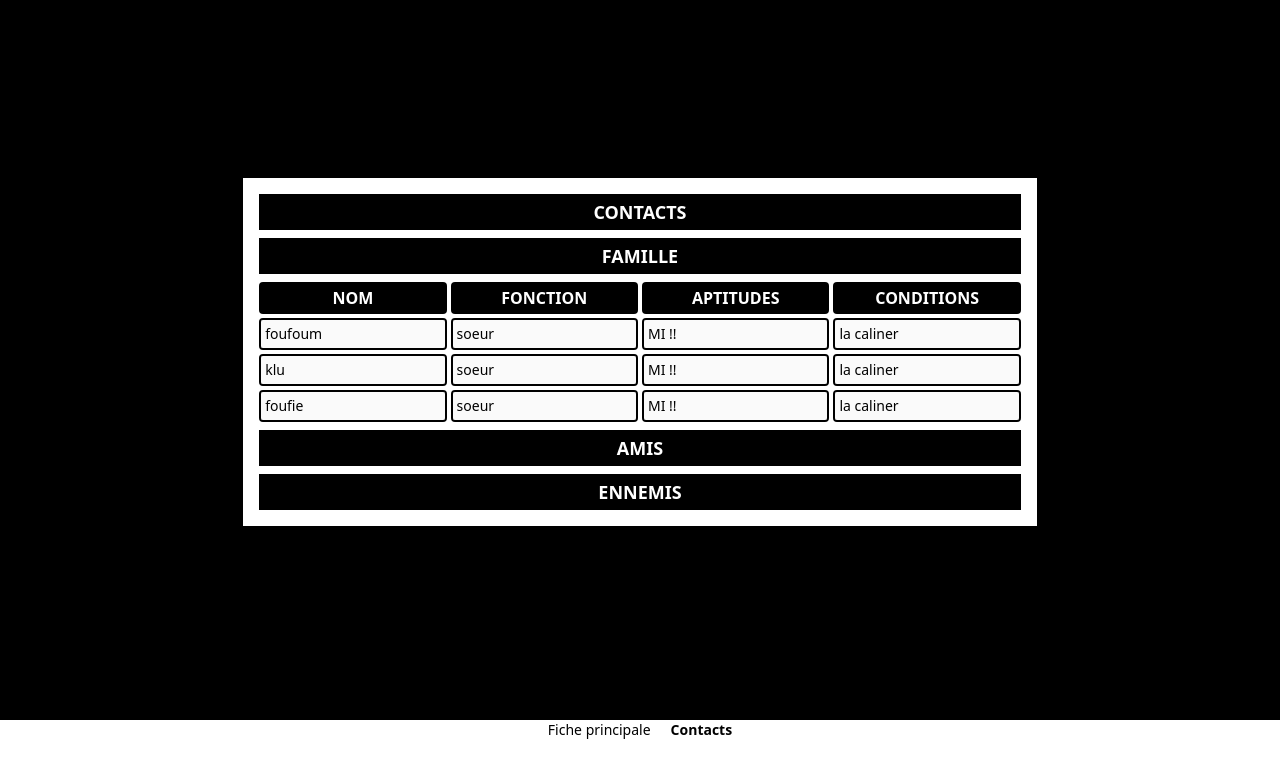
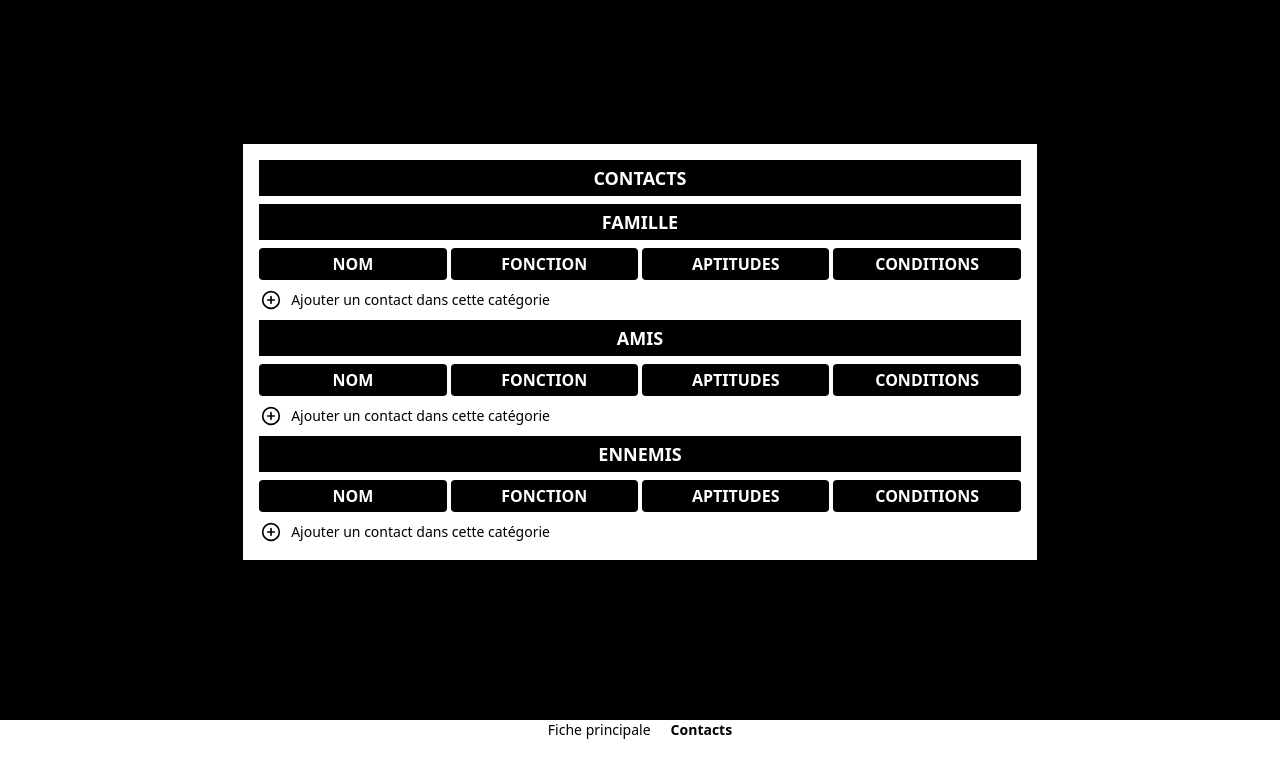
Before and after one commit to LucasPitzalis/2d6-FPI, a React (Vite) app: page /contacts in a window 1280 px wide. Shown: the top 778 px of the page. Built offline with nearby package versions, Linux system fonts and the light colour scheme.

Commit message:
add contacts + contacts in local storage + lockedInput as textarea

```diff
--- a/src/actions/contacts.js
+++ b/src/actions/contacts.js
@@ -3,8 +3,11 @@ export const ADD_CONTACT = 'ADD_CONTACT';
 export const DELETE_CONTACT = 'DELETE_CONTACT';
 
 // Action creator
-export const addContact = () => {
-
+export const addContact = (list) => {
+    return {
+        type: ADD_CONTACT,
+        list: list,
+    }
 }
 
 export const deleteContact = (list, id) => {
--- a/src/components/contacts/ContactList.jsx
+++ b/src/components/contacts/ContactList.jsx
@@ -1,6 +1,7 @@
 import PropTypes from 'prop-types';
 import { useDispatch, useSelector } from 'react-redux';
-import { deleteContact } from '../../actions/contacts';
+import { addContact, deleteContact } from '../../actions/contacts';
+import HoverableButton from '../buttons/HoverableButton';
 import IconButton from '../buttons/IconButton';
 import LockedInput from '../fields/LockedInput';
 
@@ -42,6 +43,10 @@ export default function ContactList({ type }) {
             <div className="flex flex-col space-y-1">
                 {renderList()}
             </div>
+            <div className="flex justify-left space-x-2 items-center">
+                <HoverableButton icon="+" handler={() => dispatch(addContact(type))} />
+                <span>Ajouter un contact dans cette catégorie</span>
+            </div>
         </div>
     );
 }
--- a/src/components/contacts/Contacts.jsx
+++ b/src/components/contacts/Contacts.jsx
@@ -6,9 +6,11 @@ export default function Contacts() {
         <div className="flex space-y-2 flex-col">
             <SectionTitle title="Contacts" />
             <SectionTitle title="Famille" />
-            <ContactList type="relative" />
+            <ContactList type="relatives" />
             <SectionTitle title="amis" />
+            <ContactList type="friends" />
             <SectionTitle title="ennemis" />
+            <ContactList type="enemies" />
         </div>
     );
 }
--- a/src/components/fields/FieldLabel.jsx
+++ b/src/components/fields/FieldLabel.jsx
@@ -2,7 +2,7 @@ import PropTypes from 'prop-types';
 
 export default function FieldLabel({ name, label }) {
     return (
-        <label className="bg-black text-white p-1 font-bold text-center" htmlFor={name}>{label.toUpperCase()}</label>
+        <label className="bg-black text-white p-1 font-bold text-center flex items-center" htmlFor={name}><span>{label.toUpperCase()}</span></label>
     );
 }
 
--- a/src/components/fields/LockedInput.jsx
+++ b/src/components/fields/LockedInput.jsx
@@ -41,9 +41,10 @@ export default function LockedInput({ label, name, htmlType, isTitle, styles, ve
         <SheetField {...{isTitle, styles, vertical}} >
             {getLabel()}
             <form className="group/edit relative flex flex-1">
-                <input
+                <textarea
                     ref={ref}
-                    className={`p-1 w-0 flex-1 ${htmlType === 'number' ? noArrows : ''} ${center ? 'text-center' : ''}`}
+                    rows={1}
+                    className={`min-h-fit p-1 w-0 flex-1 ${htmlType === 'number' ? noArrows : ''} ${center ? 'text-center' : ''}`}
                     type={htmlType} step="1" name={name} disabled={locked}
                     value={locked ? storedValue : currentValue} onChange={(e) => regex.test(e.target.value) && setCurrentValue(e.target.value)}
                 />
--- a/src/reducers/contacts.js
+++ b/src/reducers/contacts.js
@@ -1,13 +1,12 @@
 import { EDIT_FIELD } from "../actions/app";
-import { DELETE_CONTACT } from "../actions/contacts";
+import { ADD_CONTACT, DELETE_CONTACT } from "../actions/contacts";
+import { generateId } from "../utils/functions";
 
 const initialState = localStorage.getItem('contacts')
     ? JSON.parse(localStorage.getItem('contacts'))
-    : { relative: [
-            {id: 0, name: 'foufoum', function: 'soeur', aptitudes: 'MI !!', conditions: 'la caliner'},
-            {id: 1, name: 'klu', function: 'soeur', aptitudes: 'MI !!', conditions: 'la caliner'},
-            {id: 2, name: 'foufie', function: 'soeur', aptitudes: 'MI !!', conditions: 'la caliner'},
-        ],
+    : { relatives: [],
+        friends: [],
+        enemies: [],
     };
 
 const reducer = (state = initialState, action = {}) => {
@@ -21,6 +20,7 @@ const reducer = (state = initialState, action = {}) => {
 
     switch (action.type) {
         case DELETE_CONTACT: return {...state, [action.target.list]: state[action.target.list].filter((contact) => contact.id !== action.target.id)};
+        case ADD_CONTACT: return {...state, [action.list]: [...state[action.list], {id: generateId(state[action.list]), name: '', function: '', aptitudes: '', conditions: ''}]};
         default: return state;
     }
 };
--- a/src/store/index.js
+++ b/src/store/index.js
@@ -12,6 +12,7 @@ const store = createStore(
 
 store.subscribe(() => {
     localStorage.setItem('character', JSON.stringify(store.getState().character));
+    localStorage.setItem('contacts', JSON.stringify(store.getState().contacts));
 });
 
 export default store;
--- a/src/utils/functions.js
+++ b/src/utils/functions.js
@@ -31,3 +31,13 @@ export function getAbilityNameFr(ability, long = false) {
 export function sumProperties(object) {
     return Object.keys(object).reduce((acc, property) => acc + object[property], 0);
 }
+
+export function generateId(array) {
+    const usedIDs = new Set(array.map(obj => obj.id));
+
+    for (let i = 0; i <= array.length; i++) {
+        if (!usedIDs.has(i)) {
+            return i;
+        }
+    }
+}
```
